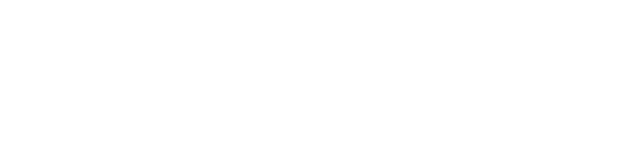
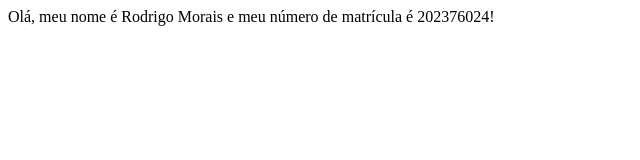
Before and after one commit to ufjf-dcc202/ufjf-dcc202-2023-3-a-atv2-rodrigo-mch, a plain HTML site: page index.html in a window 1280 px wide. Shown: the whole page, without its empty margins (0-640 px from the left). Drawn offline with Linux system fonts and the light colour scheme.

Commit message:
add conteúdo inicial

```diff
--- a/index.html
+++ b/index.html
@@ -3,9 +3,10 @@
 <head>
     <meta charset="UTF-8">
     <meta name="viewport" content="width=device-width, initial-scale=1.0">
-    <title>Document</title>
+    <title>dcc202 Atividade 2</title>
 </head>
 <body>
+    Olá, meu nome é Rodrigo Morais e meu número de matrícula é 202376024!
 
 </body>
 </html>
```
